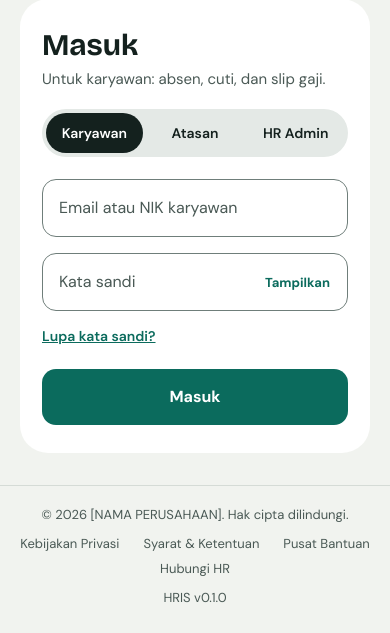
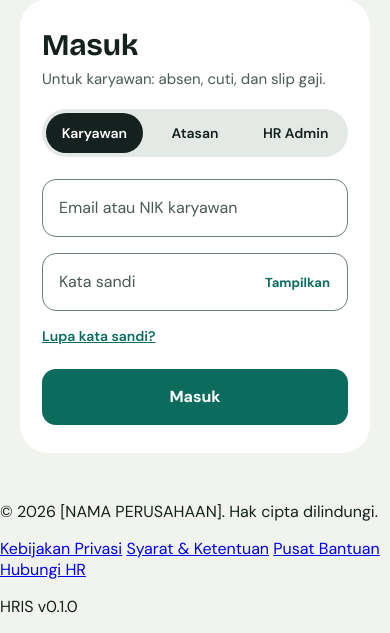
Before and after one commit to jefribuloup/hris_lontaras, a Flask app: page / in a window 390 px wide. Shown: the part 575-1208 px from the top of the page. Before the commit the page ends 1178 px from the top, so only its background shows below. Run offline with Flask 3, Linux system fonts and the light colour scheme.

Commit message:
Update login.css

```diff
--- a/app/static/css/login.css
+++ b/app/static/css/login.css
@@ -65,22 +65,11 @@
 
 .login-page button:focus-visible,.login-page a:focus-visible{outline:3px solid var(--login-coral);outline-offset:2px}
 
-/* ---------- Footer ---------- */
-.login-footer{padding:20px 56px;border-top:1px solid #D5DBD6;font-size:13px;color:var(--login-muted)}
-.login-footer__inner{display:flex;flex-wrap:wrap;align-items:center;justify-content:space-between;gap:12px 32px;max-width:1200px;margin:0 auto}
-.login-footer p{margin:0}
-.login-footer__nav{display:flex;flex-wrap:wrap;gap:8px 24px}
-.login-footer a{color:var(--login-muted);text-decoration:none}
-.login-footer a:hover{color:var(--login-ink);text-decoration:underline}
-
 /* ---------- Responsif & aksesibilitas ---------- */
 @media (max-width:900px){
   .login-wrap{padding:32px 20px;gap:32px}
   .login-title{font-size:40px}
   .login-card{padding:28px 22px}
-  .login-footer{padding:20px;text-align:center}
-  .login-footer__inner{justify-content:center}
-  .login-footer__nav{justify-content:center}
 }
 @media (prefers-reduced-motion:reduce){
   .login-tile,.login-field label,.login-go{transition:none}
```
